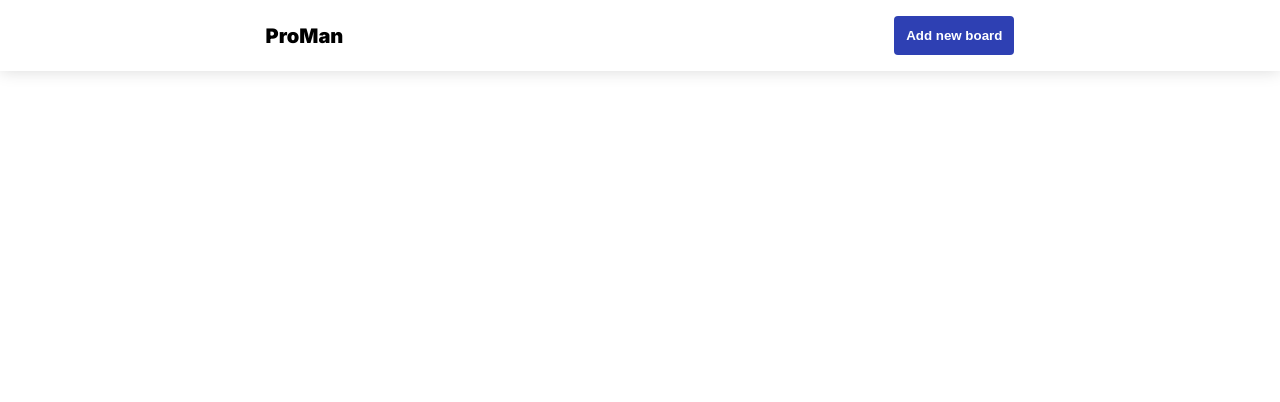
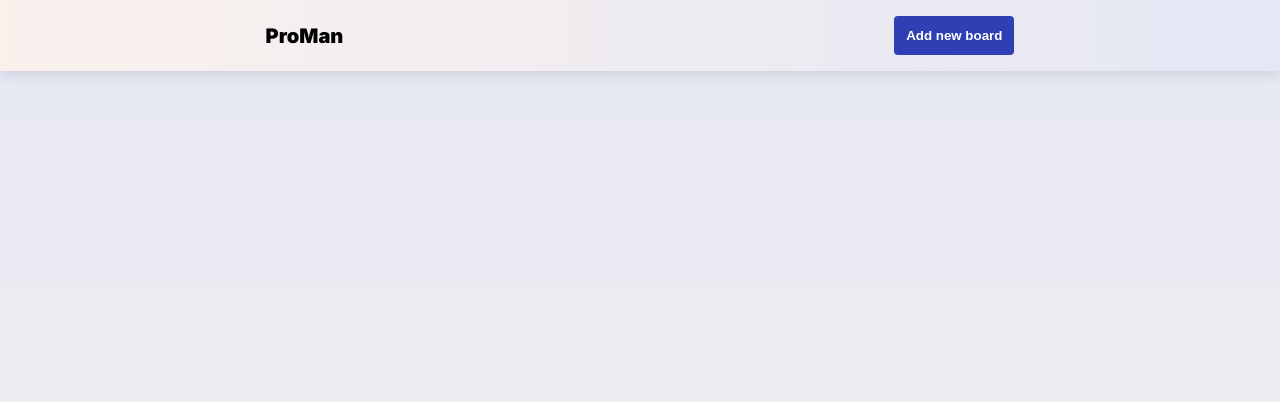
Before and after one commit to CodecoolGlobal/proman-2-python-tamasstephen, a Flask app: page / in a window 1280 px wide. Shown: the top 402 px of the page. Run offline with Flask 2, Linux system fonts and the light colour scheme; data that the repository does not hold is empty; parts of the project's set-up code (start-up, migrations or seed data) failed here and were passed over; some libraries are stand-ins or nearby versions.

Commit message:
style: Add gradient background

```diff
--- a/static/css/main.css
+++ b/static/css/main.css
@@ -12,7 +12,10 @@ body {
     font-family: 'Inter', sans-serif;
     box-sizing: border-box;
     margin: 0;
-
+    background-image: linear-gradient(#e4e7f5, #faf1ed 100%);
+    background-repeat: no-repeat;
+    background-attachment: fixed;
+    height: 100%;
 }
 
 
@@ -58,6 +61,7 @@ nav {
     box-shadow: 0 0 1rem rgba(0, 0, 0, .15);
     padding: 1rem;
     margin-bottom: 2rem;
+    background-image: linear-gradient(to left, #e4e7f5, #faf1ed);
 }
 
 .wrapper{
@@ -122,7 +126,7 @@ div.error::before {
 .status-box {
     padding: .5rem;
     padding-bottom: 1rem;
-    background-color: var(--color-verylight-gray);
+    background-color: rgba(250, 250, 250, .6);
     border-radius: 8px;
     text-align: center;
     margin-right: .5rem;
```
